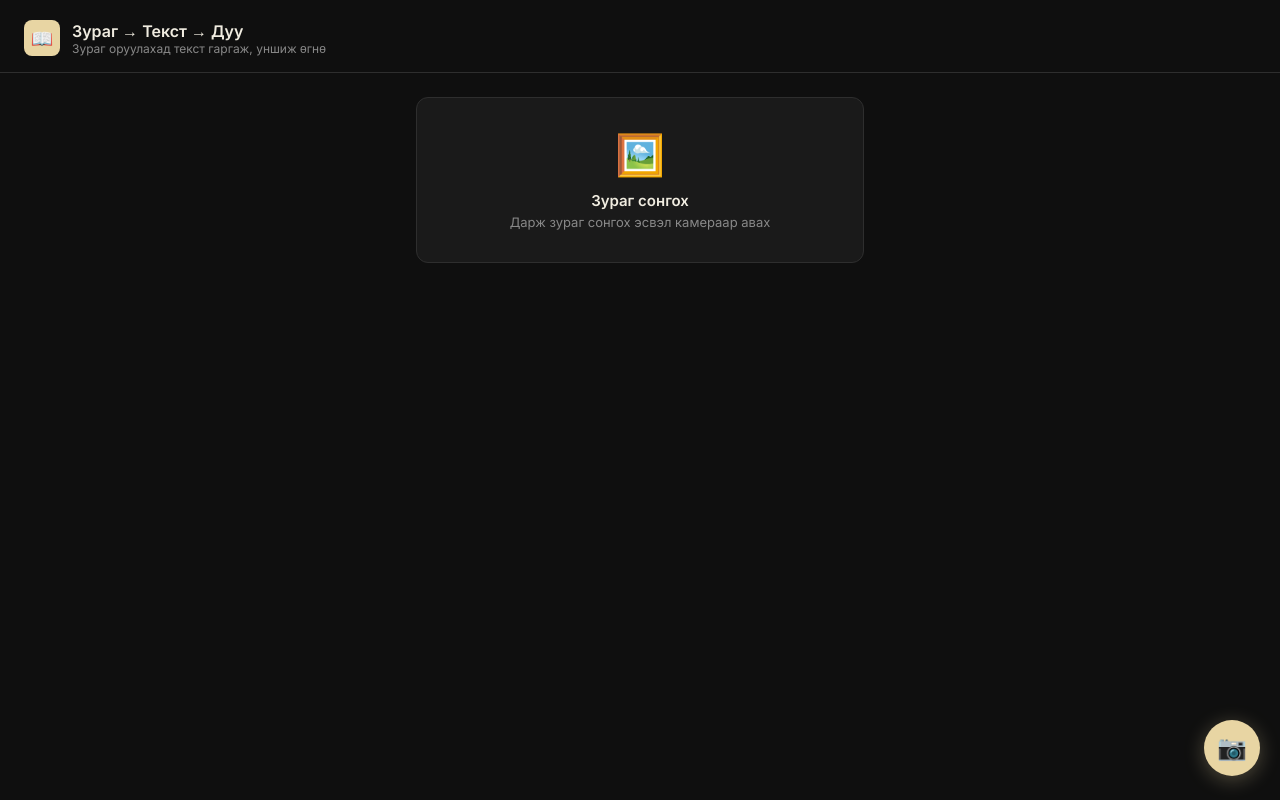
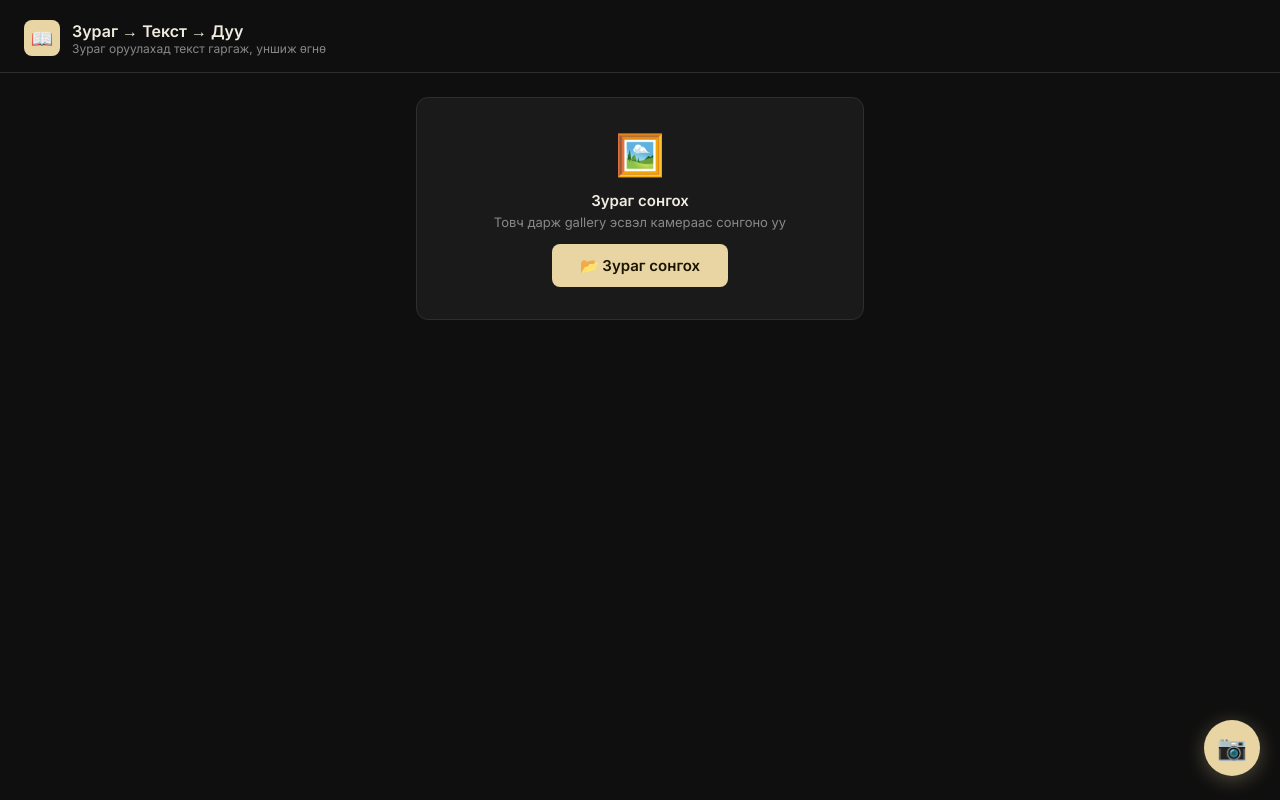
Before and after one commit to ariunxishig/ocrttc, a plain HTML site: page public/index.html in a window 1280 px wide. Drawn offline with Linux system fonts and the light colour scheme.

Commit message:
fix gallery access

```diff
--- a/public/index.html
+++ b/public/index.html
@@ -334,11 +334,12 @@
 <main>
   <!-- Upload -->
   <div class="card">
-    <div id="upload-zone" onclick="document.getElementById('file-input').click()">
+    <div id="upload-zone">
       <span class="icon">🖼️</span>
       <h2>Зураг сонгох</h2>
-      <p>Дарж зураг сонгох эсвэл камераар авах</p>
-      <input type="file" id="file-input" accept="image/*" capture="environment">
+      <p>Товч дарж gallery эсвэл камераас сонгоно уу</p>
+      <label for="file-input" style="display:inline-block;margin-top:14px;padding:12px 28px;background:var(--accent);color:#1a1400;border-radius:8px;font-size:15px;font-weight:600;cursor:pointer;">📂 Зураг сонгох</label>
+      <input type="file" id="file-input" accept="image/*" style="display:none;">
     </div>
     <div id="preview-wrap">
       <img id="preview-img" alt="preview">
```
